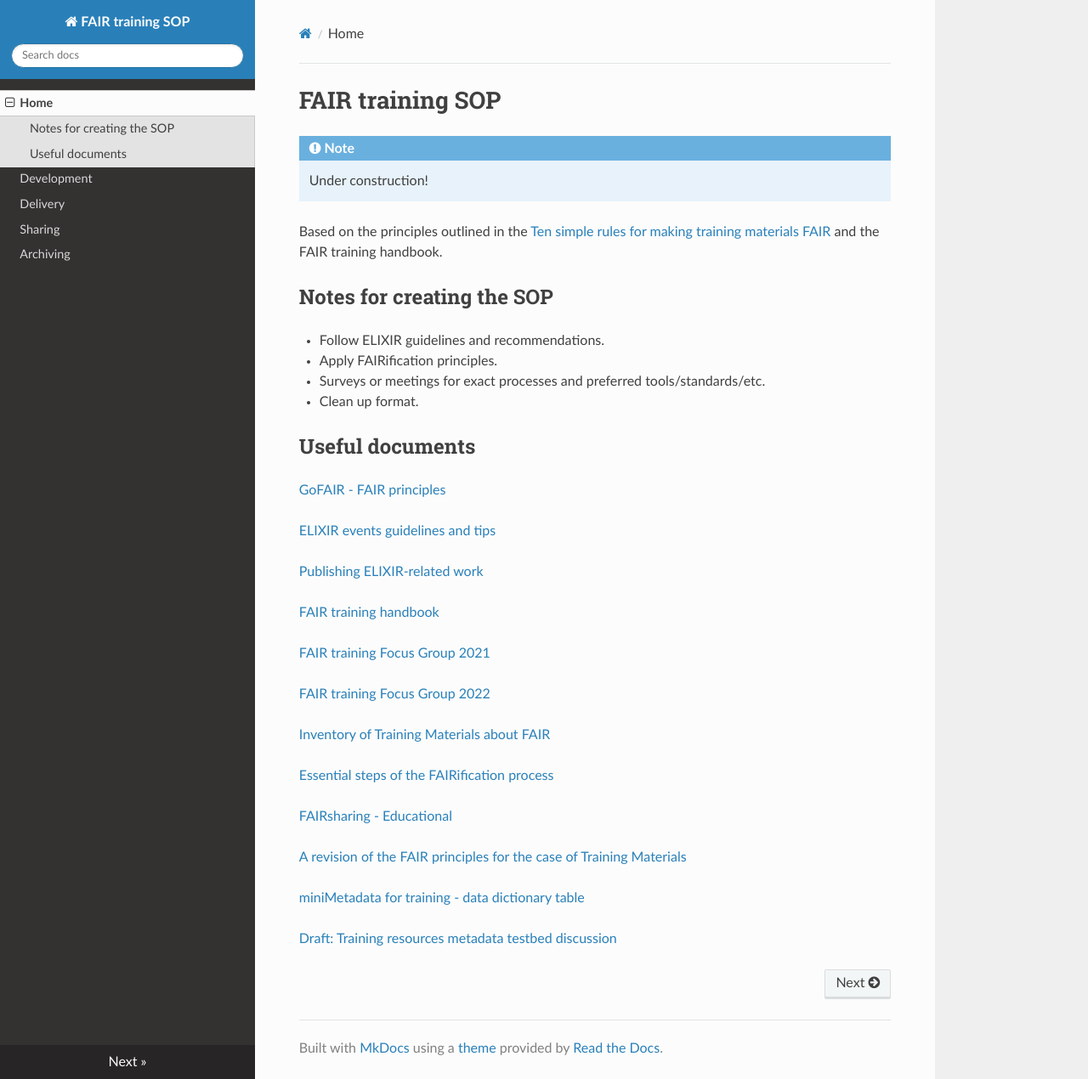
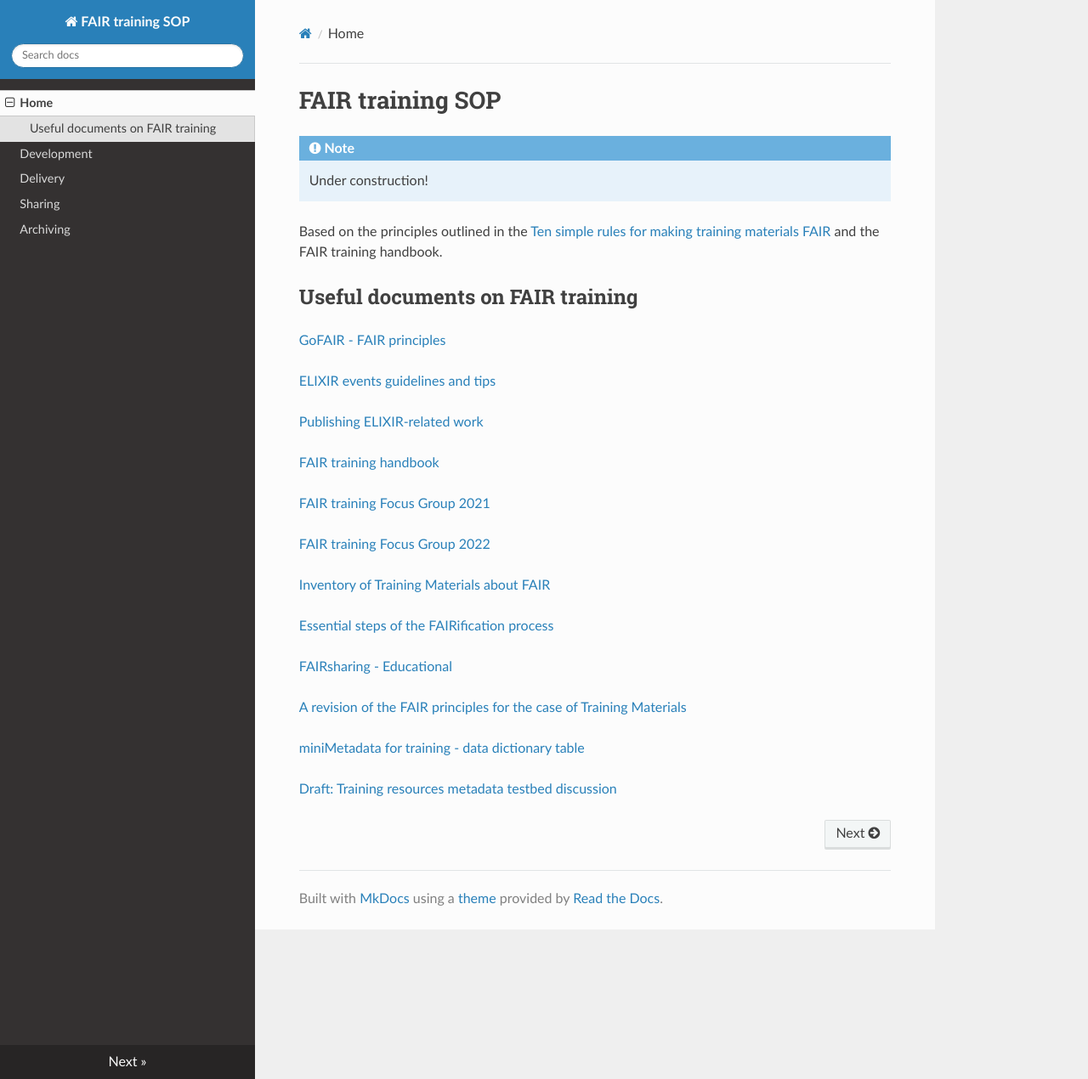
Before and after one commit to erincalhoun/fair-training-sop, an MkDocs documentation site: the page built from docs/index.md, in a window 1280 px wide and 1270 px high. Shown: the whole window at 85% size. Built offline with MkDocs 1.6.1, drawn with Linux system fonts in a browser that asks for light colours; nearby versions of some CDN libraries.

```diff
--- a/docs/index.md
+++ b/docs/index.md
@@ -5,14 +5,7 @@
 
 Based on the principles outlined in the [Ten simple rules for making training materials FAIR](https://doi.org/10.1371/journal.pcbi.1007854) and the FAIR training handbook.
 
-## Notes for creating the SOP
-
-* Follow ELIXIR guidelines and recommendations.
-* Apply FAIRification principles.
-* Surveys or meetings for exact processes and preferred tools/standards/etc.
-* Clean up format.
-
-## Useful documents
+## Useful documents on FAIR training
 
 [GoFAIR - FAIR principles](https://www.go-fair.org/fair-principles/i1-metadata-use-formal-accessible-shared-broadly-applicable-language-knowledge-representation/)
 
```
